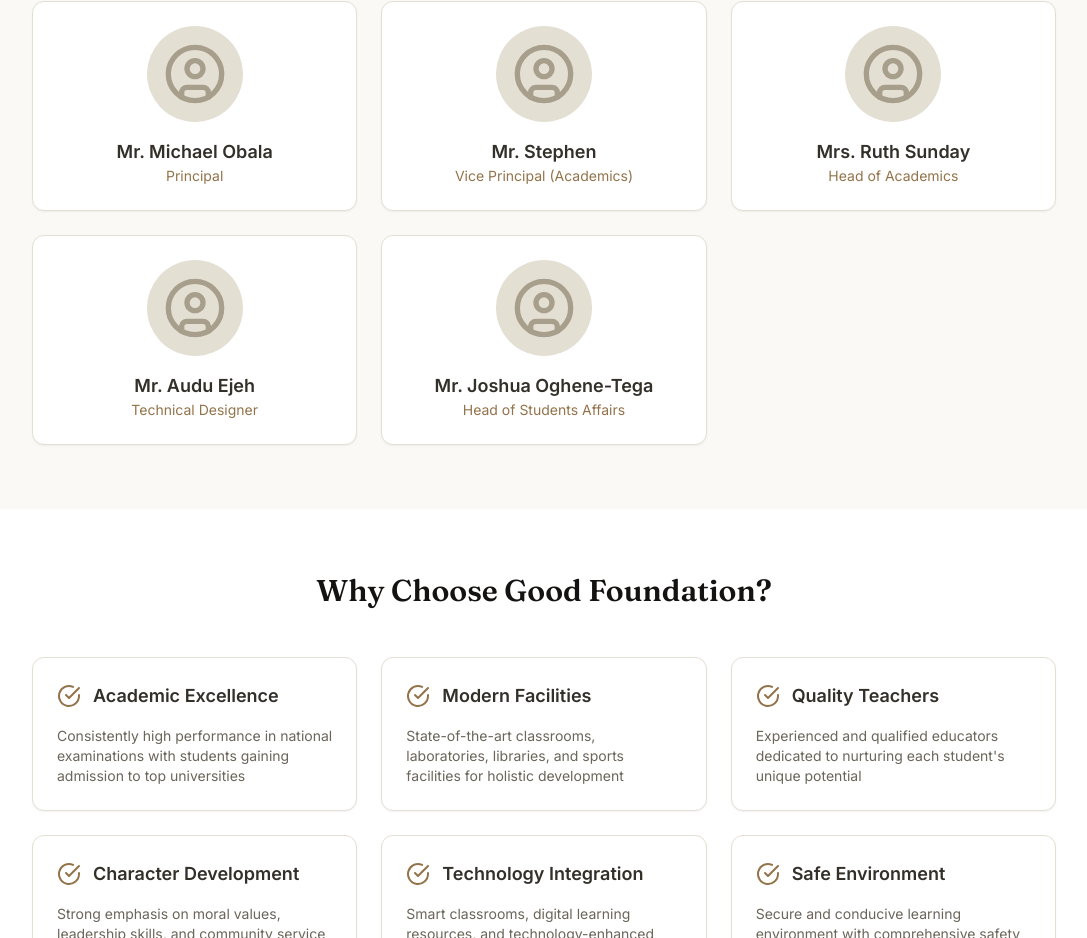
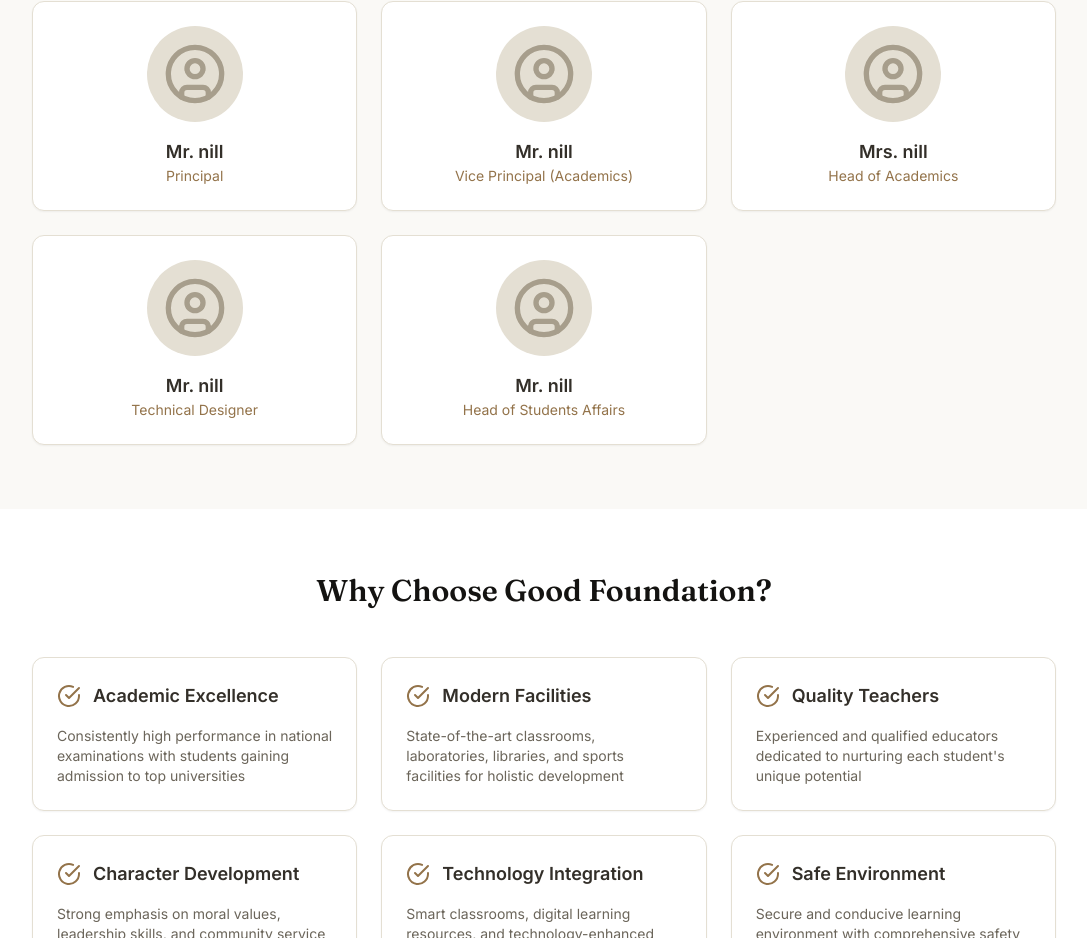
Before and after one commit to Omerta-Platforms/Good-foundation, a Next.js app: page /about in a window 1280 px wide. Shown: the part 2724-3662 px from the top of the page, without its empty margins (96-1183 px from the left). Built offline with nearby package versions, Linux system fonts and the light colour scheme.

Commit message:
Update page.tsx

```diff
--- a/src/app/about/page.tsx
+++ b/src/app/about/page.tsx
@@ -31,11 +31,11 @@ import { Card, CardContent } from '@/components/ui/card'
 import { ThemeToggle } from '@/components/ui/theme-toggle'
 
 const managementTeam = [
-  { name: 'Mr. Michael Obala', position: 'Principal', image: '/images/principal.jpg' },
-  { name: 'Mr. Stephen', position: 'Vice Principal (Academics)', image: '/images/vp-academics.jpg' },
-  { name: 'Mrs. Ruth Sunday', position: 'Head of Academics', image: '/images/head-academics.jpg' },
-  { name: 'Mr. Audu Ejeh', position: 'Technical Designer', image: '/images/head-admin.jpg' },
-  { name: 'Mr. Joshua Oghene-Tega', position: 'Head of Students Affairs', image: '/images/head-students.jpg' },
+  { name: 'Mr. nill', position: 'Principal', image: '/images/principal.jpg' },
+  { name: 'Mr. nill', position: 'Vice Principal (Academics)', image: '/images/vp-academics.jpg' },
+  { name: 'Mrs. nill', position: 'Head of Academics', image: '/images/head-academics.jpg' },
+  { name: 'Mr. nill', position: 'Technical Designer', image: '/images/head-admin.jpg' },
+  { name: 'Mr. nill', position: 'Head of Students Affairs', image: '/images/head-students.jpg' },
 ]
 
 const coreValues = [
```
